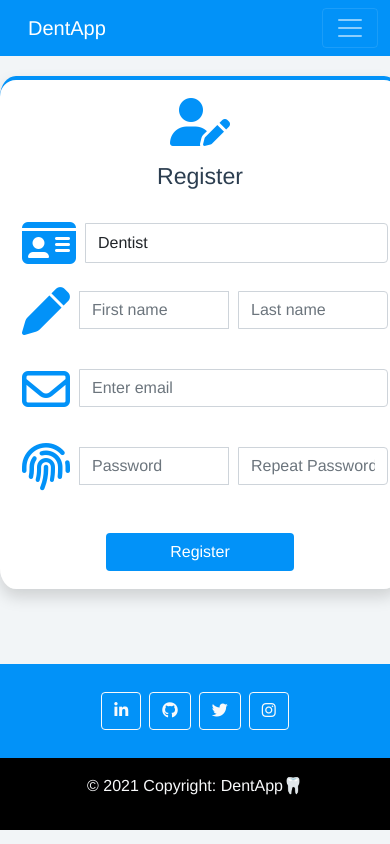
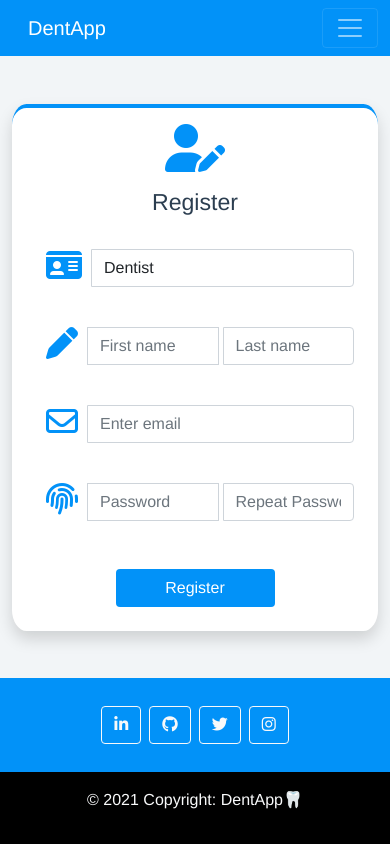
Before and after one commit to ibobev/dent-appointment-system, a Vue app in the folder client/: page /register/dentist in a window 390 px wide. Built offline with nearby package versions, Linux system fonts and the light colour scheme.

Commit message:
Frontend: Fixed Register/Login forms width, positioned footer at bottom, responsive

```diff
--- a/client/src/App.vue
+++ b/client/src/App.vue
@@ -13,12 +13,14 @@
   -moz-osx-font-smoothing: grayscale;
   text-align: center;
   color: #2c3e50;
-  /*margin-bottom:200px;*/
+  padding-bottom:205px;
+  min-height:100vh;
+  position:relative;
 }
 body{
-  padding-top: 60px;
-  overflow-x: hidden;
+  /*overflow-x: hidden;*/
   background-color:#f2f5f7f8;
+
 }
 </style>
 
--- a/client/src/components/Footer.vue
+++ b/client/src/components/Footer.vue
@@ -51,6 +51,9 @@
 <style scoped>
 footer {
   background-color: #0292f8;
+  position: absolute;
+  bottom:0;
+  width:100%;
 }
 </style>
 
--- a/client/src/components/Navigation.vue
+++ b/client/src/components/Navigation.vue
@@ -1,6 +1,6 @@
 <template>
-  <header class="container">
-    <nav class="navbar navbar-expand-lg navbar-dark fixed-top">
+  <header>
+    <nav class="navbar navbar-expand-lg navbar-dark">
       <div class="container">
         <router-link to="/" class="navbar-brand nav-link">DentApp</router-link>
         <button
--- a/client/src/views/Home.vue
+++ b/client/src/views/Home.vue
@@ -1,5 +1,5 @@
 <template>
-  <main>
+  <main class="container">
     <section class="pt-4" id="home">
       <h1>The Dentist Appointment App</h1>
       <p class="pb-4">Dentist appointments made easy</p>
@@ -52,27 +52,24 @@
 </template>
 
 <style scoped>
-#home {
-  padding-bottom: 40px;
-
-}
 .card {
   width: 25rem;
   margin-bottom: 15px;
   border-top: 4px solid #0292f8;
   border-radius: 2%;
-
 }
 .user-style-img{
   margin-top:40px;
 
 }
-#card-content {
-  margin-bottom: 80px;
-}
 .btn {
   background-color: #0292f8;
   color: #fff;
+}
+
+.row{
+  margin-left: 5px;
+  margin-right: 5px;
 }
 </style>
 
--- a/client/src/views/Login.vue
+++ b/client/src/views/Login.vue
@@ -7,13 +7,13 @@
     </div>
     <div class="row">
       <div class="col-sm-12 col-md-6 col-lg-4 offset-md-3 offset-lg-4">
-        <div id="login-page" class="container mt-5 shadow">
+        <div id="login-page" class="container mt-5 shadow pt-2 pb-3">
           <i class="fas fa-user-lock fa-3x mt-2"></i>
           <h3 class="mt-3 mb-4">Login</h3>
           <form @submit.prevent="onLoginSubmit">
             <div class="form-group mx-auto">
               <div class="input-group mb-3">
-                <i class="far fa-envelope fa-3x mt-1"></i>
+                <i class="far fa-envelope fa-2x mt-2"></i>
                 <input
                   type="email"
                   class="form-control mt-2 mb-3"
@@ -27,7 +27,7 @@
 
             <div class="form-group mx-auto">
               <div class="input-group mb-3">
-                <i class="fas fa-fingerprint fa-3x mt-1"></i>
+                <i class="fas fa-fingerprint fa-2x mt-2"></i>
                 <input
                   type="password"
                   class="form-control mt-2 mb-3"
@@ -48,11 +48,7 @@
 
 <style scoped>
 #login-page {
-  padding-top: 10px;
-  padding-bottom: 10px;
-  margin-bottom: 75px;
   background-color: #fff;
-  /* width: 400px; */
   border-top: 4px solid #0292f8;
   border-radius: 4%;
 }
@@ -66,16 +62,14 @@
   margin-right: 10px;
   margin-left: 10px;
 }
-#email {
-  margin-right: 15px;
-}
-#password {
-  margin-right: 15px;
-}
+
 button {
   background-color: #0292f8;
   color: #fff;
   width: 50%;
+}
+button:hover{
+  background: #5aace7;
 }
 </style>
 
--- a/client/src/views/Register.vue
+++ b/client/src/views/Register.vue
@@ -1,19 +1,28 @@
 <template>
+  <div class="container">
     <div class="row mt-4" v-if="error">
       <div class="col-6 offset-md-3">
-      <div class="alert alert-danger">{{error}}</div>
+        <div class="alert alert-danger">{{ error }}</div>
       </div>
     </div>
-  <div id="register-page" class="container mt-3 shadow">
+    <div class="row">
+      <div class="col-sm-12 col-md-6 col-lg-4 offset-md-3 offset-lg-4">
+        <div id="register-page" class="container mt-5 shadow pt-2 pb-3">
           <i class="fas fa-user-edit fa-3x mt-2"></i>
           <h3 class="mt-3 mb-4">Register</h3>
           <form @submit.prevent="onRegisterSubmit">
-
             <div class="form-group mx-auto">
               <div class="input-group mb-3">
-          <i class="fas fa-id-card fa-3x mt-1"></i>
-          <select class="form-control" id="roles" name="role-list" v-model="account.role">
-            <option value="" selected disabled hidden>Select Account Type</option>
+                <i class="fas fa-id-card fa-2x mt-2"></i>
+                <select
+                  class="form-control mt-2 mb-3"
+                  id="roles"
+                  name="role-list"
+                  v-model="account.role"
+                >
+                  <option value="" selected disabled hidden>
+                    Select Account Type
+                  </option>
                   <option value="2">Dentist</option>
                   <option value="3">Patient</option>
                 </select>
@@ -21,7 +30,7 @@
             </div>
             <div class="form-group mx-auto">
               <div class="input-group mb-3">
-          <i class="fas fa-pen fa-3x mt-1"></i>
+                <i class="fas fa-pen fa-2x mt-2"></i>
                 <input
                   type="text"
                   class="form-control mt-2 mb-3"
@@ -42,7 +51,7 @@
             </div>
             <div class="form-group mx-auto">
               <div class="input-group mb-3">
-          <i class="far fa-envelope fa-3x mt-1"></i>
+                <i class="far fa-envelope fa-2x mt-2"></i>
                 <input
                   type="email"
                   class="form-control mt-2 mb-3"
@@ -55,7 +64,7 @@
             </div>
             <div class="form-group mx-auto">
               <div class="input-group mb-3">
-          <i class="fas fa-fingerprint fa-3x mt-1"></i>
+                <i class="fas fa-fingerprint fa-2x mt-2"></i>
                 <input
                   type="password"
                   class="form-control mt-2 mb-3"
@@ -77,15 +86,14 @@
             <button type="submit" class="btn mt-3 mb-2">Register</button>
           </form>
         </div>
+      </div>
+    </div>
+  </div>
 </template>
 
 <style scoped>
 #register-page {
-  padding-top: 10px;
-  padding-bottom: 10px;
-  margin-bottom: 75px;
   background-color: #fff;
-  width: 400px;
   border-top: 4px solid #0292f8;
   border-radius: 4%;
 }
@@ -94,47 +102,45 @@ button {
   color: #fff;
   width: 50%;
 }
-.far{
-  color:#0292f8;
-  margin-right:10px;
-  margin-left:10px;
+button:hover {
+  background: #5aace7;
 }
-.fas{
-  color:#0292f8;
-  margin-right:10px;
-  margin-left:10px;
+.far {
+  color: #0292f8;
+  margin-right: 10px;
+  margin-left: 10px;
+}
+.fas {
+  color: #0292f8;
+  margin-right: 10px;
+  margin-left: 10px;
 }
 
-#first-name{
-    margin-right:10px;
+#first-name {
+  margin-right: 5px;
 }
 
-#password{
-    margin-right:10px;
-}
-
-#roles{
-  height:40px;
-  margin-top:8px;
+#password {
+  margin-right: 5px;
 }
 </style>
 
 
 <script>
-import axios from 'axios';
+import axios from "axios";
 
 export default {
   name: "Register",
   data() {
     return {
-      type: '',
-      error: '',
-      rePassword: '',
+      type: "",
+      error: "",
+      rePassword: "",
       account: {
-        firstName: '',
-        lastName: '',
-        email: '',
-        password: '',
+        firstName: "",
+        lastName: "",
+        email: "",
+        password: "",
         role: 3,
       },
     };
@@ -142,21 +148,21 @@ export default {
   mounted() {
     const accountType = this.$route.params.type;
     if (accountType) {
-      this.account.role = (accountType === 'patient') ? 3 : 2;
+      this.account.role = accountType === "patient" ? 3 : 2;
     }
   },
   methods: {
     onRegisterSubmit() {
       if (this.rePassword !== this.account.password) {
-        return this.error = 'Passwords do not match!';
+        return (this.error = "Passwords do not match!");
       }
 
-      axios
-        .post('/api/v1/accounts', this.account)
-        .then(res => {
+      axios.post("/api/v1/accounts", this.account).then(
+        (res) => {
           console.log(res.data);
-          this.$router.push({ path: '/login' });
-        }, error => {
+          this.$router.push({ path: "/login" });
+        },
+        (error) => {
           if (error.response) {
             console.log(error.response);
             this.error = error.response.data.statusmsg;
@@ -165,8 +171,9 @@ export default {
           } else {
             console.log(error);
           }
-        });
         }
+      );
+    },
   },
 };
 </script>
```
Also changed, not shown: 1 other file (tests, documents, lock files or other folders). Lines whose indentation alone changed are shown as unchanged.
